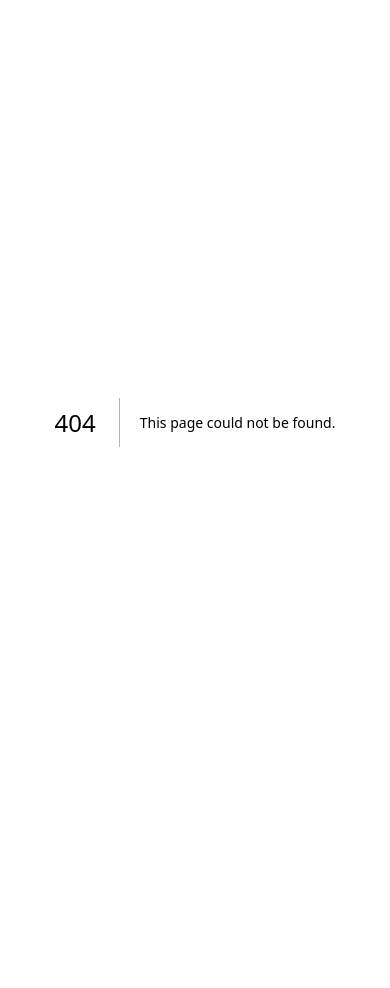
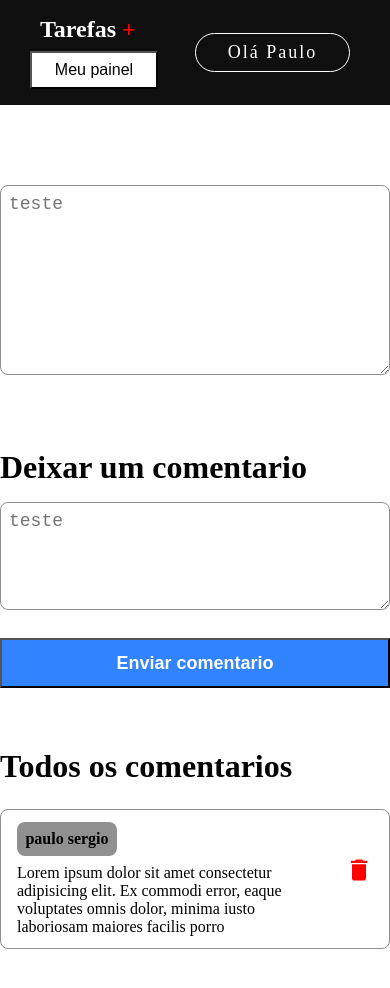
Before and after one commit to paulo-beltramin/tarefasPlus, a Next.js app: page /comentary in a window 390 px wide. Before the commit this address had no page. Shown: the top 988 px of the page. Before the commit the page ends 844 px from the top, so only its background shows below. Built offline with nearby package versions, Linux system fonts and the light colour scheme.

Commit message:
finalizado layout da pagina de comentarios sem responsividade

```diff
--- a/src/Components/HeaderUser/index.tsx
+++ b/src/Components/HeaderUser/index.tsx
@@ -5,6 +5,7 @@ const HeaderUser = () => {
             <header className={styles.container}>
                 <div className={styles.container__logo}>
                     <div className={styles.container__logo__items}>
+
                             <p>
                                 Tarefas <span>+</span>
                             </p>
@@ -12,6 +13,7 @@ const HeaderUser = () => {
                             <button>
                                 Meu painel
                             </button>
+
                     </div>
                 </div>
 
--- a/src/Components/HeaderUser/style.module.scss
+++ b/src/Components/HeaderUser/style.module.scss
@@ -9,19 +9,27 @@
     &__logo {
 
         &__items {
+            display: flex;
             width: 50vw;
+
+
+            @media(min-width:319px) and (max-width:1048px) {
+                display: flex;
+                flex-direction: column;
+            }
 
             button {
                 background-color: white;
                 color: black;
                 font-size: 16px;
                 padding: 8px 12px;
-                margin-left: 128px;
+                margin-left: 24px;
                 margin-top: 8px;
 
-                  @media(min-width:319px) and (max-width:1048px){
-                      margin-left: 30px;
-                  }
+                @media(min-width:319px) and (max-width:1048px) {
+                    margin-left: 30px;
+                    width: 128px;
+                }
             }
 
             >p {
--- /dev/null
+++ b/src/pages/comentary/index.tsx
@@ -0,0 +1,60 @@
+import { MdDelete } from "react-icons/md"
+
+
+import HeaderUser from "@/Components/HeaderUser"
+import styles from './styles.module.scss'
+const Comentary = () => {
+  return (
+    <>
+      <HeaderUser />
+      <main className={styles.container}>
+
+        <section className={styles.container__coment}>
+          <textarea placeholder="teste"></textarea>
+
+          <h2>
+            Deixar um comentario
+          </h2>
+
+          <div className={styles.container__coment__text}>
+            <textarea placeholder="teste"></textarea>
+          </div>
+
+          <button>
+            Enviar comentario
+          </button>
+
+        </section>
+
+        <section className={styles.container__list}>
+          <h2>
+            Todos os comentarios
+          </h2>
+
+          <ul>
+            <li>
+              <p>
+                paulo sergio
+              </p>
+
+              <div className={styles.container__list__li}>
+                <span>
+                  Lorem ipsum dolor sit amet consectetur adipisicing
+                  elit. Ex commodi error, eaque voluptates omnis dolor,
+                  minima iusto laboriosam maiores facilis porro
+                </span>
+
+                <p>
+                  <MdDelete size={28} />
+                </p>
+              </div>
+            </li>
+
+          </ul>
+        </section>
+      </main>
+    </>
+  )
+}
+
+export default Comentary
--- /dev/null
+++ b/src/pages/comentary/styles.module.scss
@@ -0,0 +1,90 @@
+.container {
+    background-color: white;
+    height: 100%;
+
+    &__coment {
+        max-width: 1048px;
+        width: 100%;
+        margin: 0 auto;
+        padding-top: 80px;
+
+        h2 {
+            font-size: 32px;
+            margin: 70px 0 16px 0;
+        }
+
+        textarea {
+            width: 100%;
+            height: 190px;
+            padding: 8px;
+            font-size: 18px;
+            outline: none;
+            border: 1px solid #909090;
+            border-radius: 8px;
+        }
+
+        &__text {
+            textarea {
+                height: 108px;
+                margin-bottom: 24px;
+            }
+        }
+
+        button{
+            background-color: #3183FF;
+            color: white;
+            width: 100%;
+            height: 50px;
+            font-size: 18px;
+            font-weight: bold;
+        }
+    }
+
+    &__list{
+        padding-top: 60px;
+        max-width: 1048px;
+        width: 100%;
+        margin: 0 auto;
+
+        h2{
+            font-size: 32px;
+            margin-bottom: 24px;
+        }
+
+        ul{
+            padding-bottom: 40px;
+        }
+
+        li{
+            list-style: none;
+            border: 1px solid #909090;
+            padding: 12px 16px;
+            margin-bottom: 24px;
+            border-radius: 8px;
+
+            >p{
+                background-color: #909090;
+                text-align: center;
+                padding: 8px 0;
+                border-radius: 8px;
+                width: 100px;
+                font-weight: bold;
+            }
+
+        }
+
+        &__li{
+            display: flex;
+            justify-content: space-between;
+
+            span{
+                width: 80%;
+                margin-top: 8px;
+            }
+
+            p{
+                color: red;
+            }
+        }
+    }
+}
```
Lines whose indentation alone changed are shown as unchanged.
